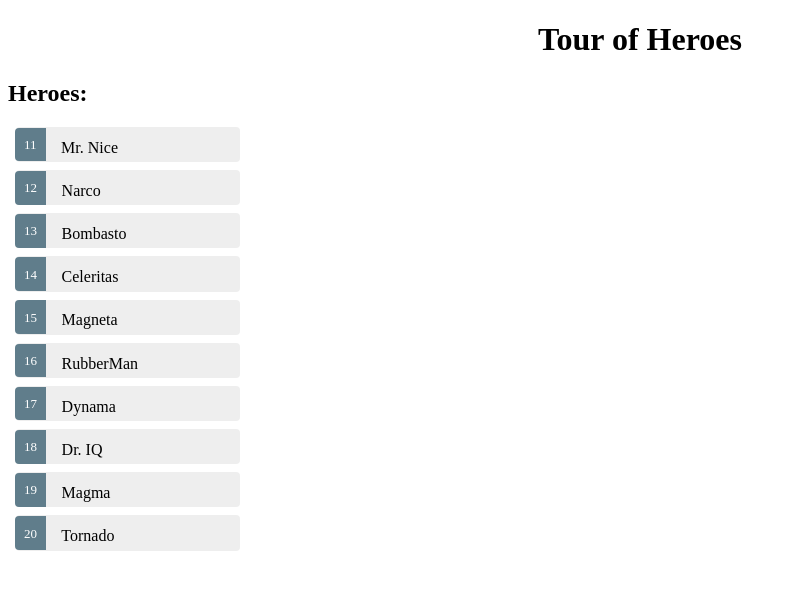
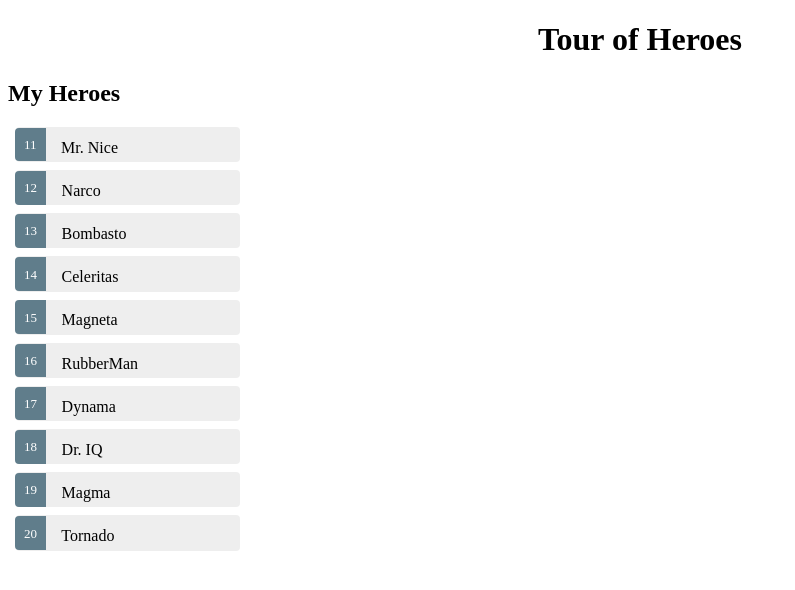
Before and after one commit to mvasquezb/angular-tour-of-heroes, an Angular app: page /heroes in a window 1280 px wide. Shown: the top 590 px of the page, without its empty margins (0-795 px from the left). Built offline with nearby package versions, Linux system fonts and the light colour scheme.

Commit message:
Add HeroesComponent

```diff
--- a/src/app/app.component.html
+++ b/src/app/app.component.html
@@ -3,16 +3,4 @@
     {{title}}
   </h1>
 </div>
-<div>
-  <h2>Heroes:</h2>
-  <ul class="heroes">
-    <li
-      *ngFor="let hero of heroes"
-      [class.selected]="hero === selectedHero"
-      (click)="onHeroSelected(hero)">
-
-      <span class="badge">{{hero.id}}</span> {{hero.name}}
-    </li>
-  </ul>
-</div>
-<hero-detail [hero]="selectedHero"></hero-detail>
+<my-heroes></my-heroes>
--- a/src/app/app.component.ts
+++ b/src/app/app.component.ts
@@ -1,25 +1,10 @@
 import { Component } from '@angular/core';
-import { Hero } from './hero';
-import { HeroService } from './hero.service';
 
 @Component({
   selector: 'app-root',
   templateUrl: './app.component.html',
   styleUrls: ['./app.component.css'],
-  providers: [HeroService]
 })
 export class AppComponent {
   title = 'Tour of Heroes';
-  heroes: Hero[];
-  selectedHero: Hero;
-
-  constructor(private heroService: HeroService) {}
-
-  ngOnInit() {
-    this.heroService.getHeroes().then((heroes) => this.heroes = heroes);
-  }
-
-  onHeroSelected(hero: Hero) {
-    this.selectedHero = hero;
-  }
 }
--- a/src/app/app.module.ts
+++ b/src/app/app.module.ts
@@ -3,18 +3,21 @@ import { NgModule } from '@angular/core';
 import { FormsModule } from '@angular/forms';
 
 import { AppComponent } from './app.component';
+import { HeroService } from './hero.service';
+import { HeroesComponent } from './heroes.component';
 import { HeroDetailComponent } from './hero-detail.component';
 
 @NgModule({
   declarations: [
     AppComponent,
+    HeroesComponent,
     HeroDetailComponent,
   ],
   imports: [
     BrowserModule,
     FormsModule,
   ],
-  providers: [],
+  providers: [HeroService],
   bootstrap: [AppComponent]
 })
 export class AppModule { }
--- /dev/null
+++ b/src/app/heroes.component.html
@@ -0,0 +1,13 @@
+<div>
+  <h2>My Heroes</h2>
+  <ul class="heroes">
+    <li
+      *ngFor="let hero of heroes"
+      [class.selected]="hero === selectedHero"
+      (click)="onHeroSelected(hero)">
+
+      <span class="badge">{{hero.id}}</span> {{hero.name}}
+    </li>
+  </ul>
+</div>
+<hero-detail [hero]="selectedHero"></hero-detail>
--- /dev/null
+++ b/src/app/heroes.component.ts
@@ -0,0 +1,23 @@
+import { Component } from '@angular/core';
+import { Hero } from './hero';
+import { HeroService } from './hero.service';
+
+@Component({
+  selector: 'my-heroes',
+  templateUrl: './heroes.component.html',
+  styleUrls: ['./app.component.css'],
+})
+export class HeroesComponent {
+  heroes: Hero[];
+  selectedHero: Hero;
+
+  constructor(private heroService: HeroService) {}
+
+  ngOnInit() {
+    this.heroService.getHeroes().then((heroes) => this.heroes = heroes);
+  }
+
+  onHeroSelected(hero: Hero) {
+    this.selectedHero = hero;
+  }
+}
```
